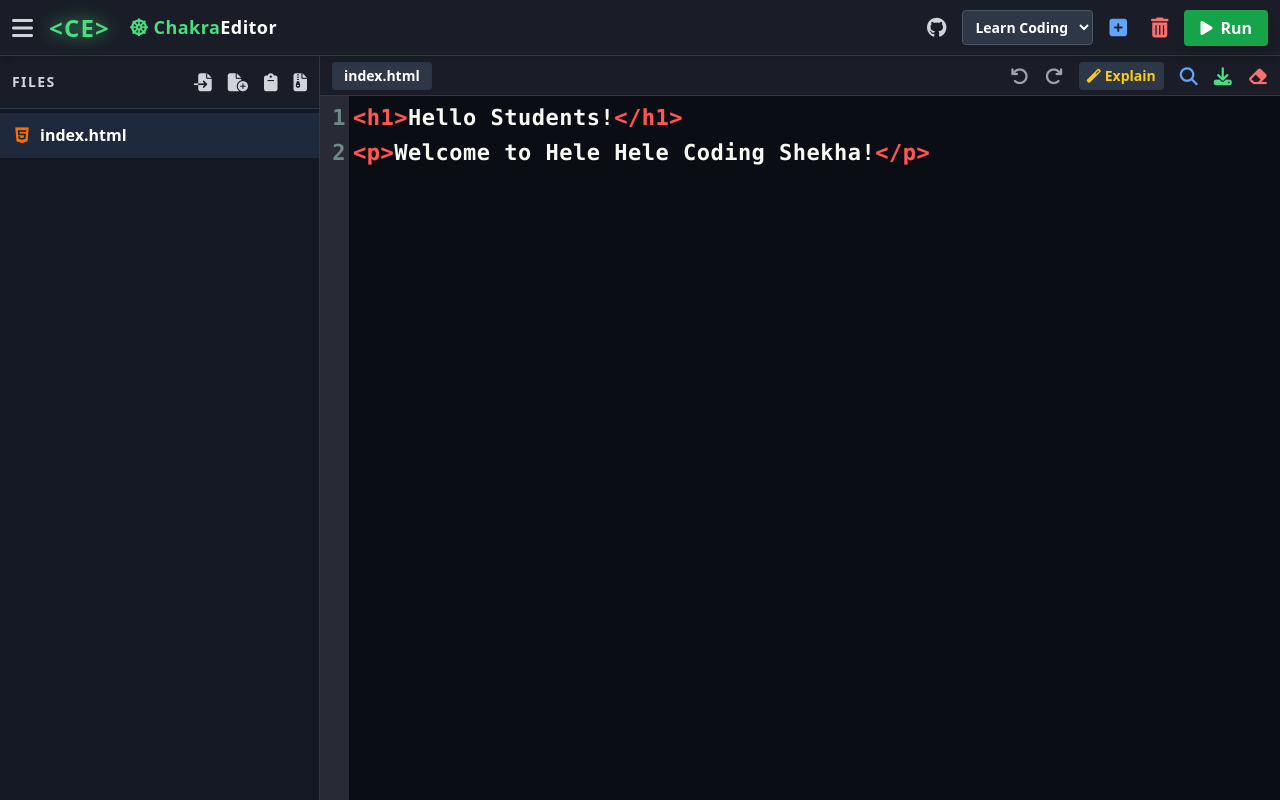
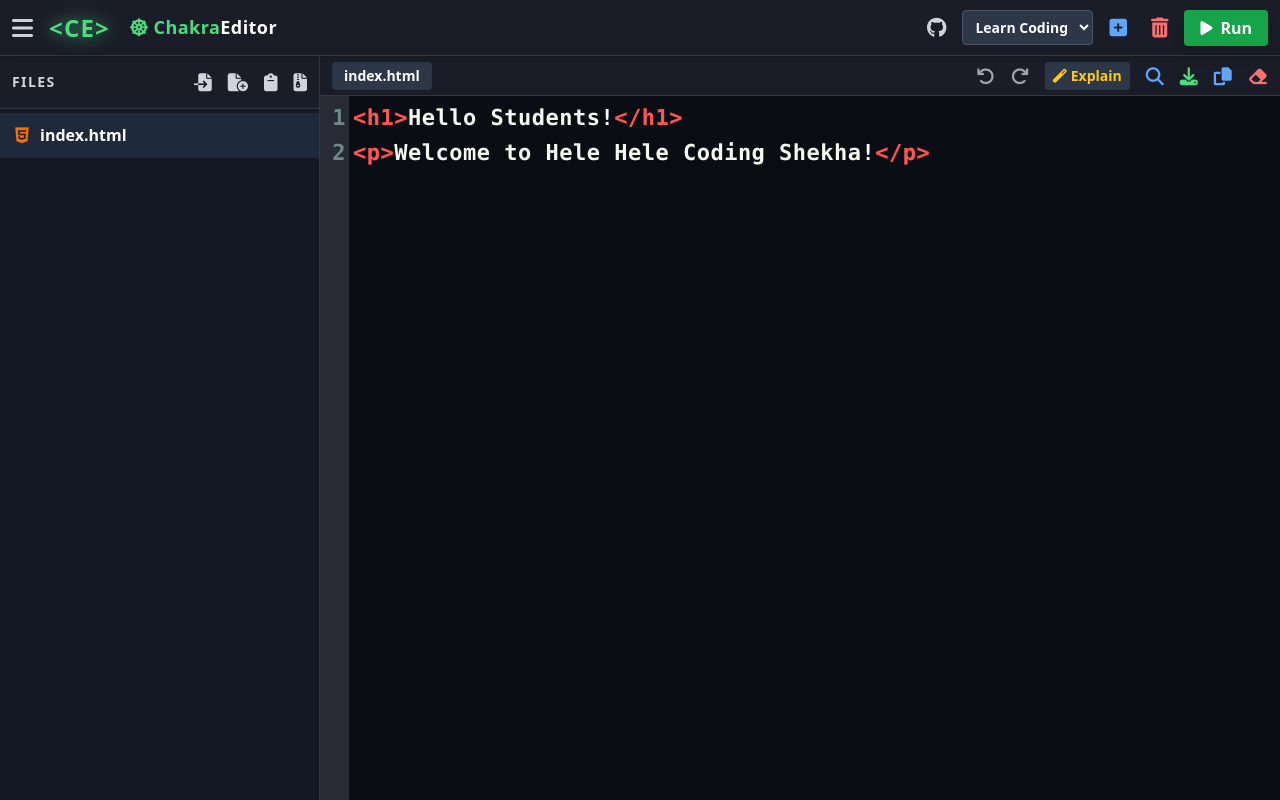
Before and after one commit to nabendudebnathbharatiya-bot/chakradham-smart-tool, a plain HTML site: page chakra-code-editor/code.html in a window 1280 px wide. Drawn offline with nearby package versions, Linux system fonts and the light colour scheme.

Commit message:
Initial commit from Chakra Editor (chakra-code-editor/code.html)

```diff
--- a/chakra-code-editor/code.html
+++ b/chakra-code-editor/code.html
@@ -107,7 +107,9 @@
                     <button onclick="toggleSearchBar()" class="text-blue-400 hover:text-blue-300" title="Search Code"><i class="fas fa-search"></i></button>
 
                     <button onclick="downloadCurrentFile()" class="text-green-400 hover:text-green-300" title="Download Current File"><i class="fas fa-download"></i></button>
-
+         <button onclick="copyAllCode()" class="text-blue-400 hover:text-blue-300" title="Copy All Code">
+    <i class="fas fa-copy"></i>
+</button>
                     <button onclick="clearCurrentFile()" class="text-red-400 hover:text-red-500" title="Clear Code"><i class="fas fa-eraser"></i></button>
                 </div>
             </div>
@@ -407,7 +409,23 @@
             document.body.appendChild(link); link.click();
             setTimeout(() => { document.body.removeChild(link); if(file.type === 'code') URL.revokeObjectURL(link.href); }, 2000);
         }
+async function copyAllCode() {
+    let file = getCurrentProject().files.find(f => f.id === db.currentFileId);
 
+    // চেক করা হচ্ছে ফাইলটি কোড ফাইল কি না
+    if (!file || file.type !== 'code') {
+        return alert("শুধুমাত্র কোড ফাইল কপি করা যাবে!");
+    }
+
+    let codeToCopy = editor.getValue(); // এডিটর থেকে সব কোড নেওয়া হচ্ছে
+
+    try {
+        await navigator.clipboard.writeText(codeToCopy); // ক্লিপবোর্ডে কপি করা হচ্ছে
+        showDownloadToast("Code copied to clipboard! ✅"); // আপনার তৈরি করা টোস্ট মেসেজ
+    } catch (err) {
+        alert("কপি করতে সমস্যা হয়েছে: " + err);
+    }
+}
         function downloadProjectZIP() {
             if (!window.JSZip) return alert("ZIP Library not loaded!");
             let zip = new JSZip(); let project = getCurrentProject(); let hasFiles = false; let currentActiveContent = editor.getValue();
```
